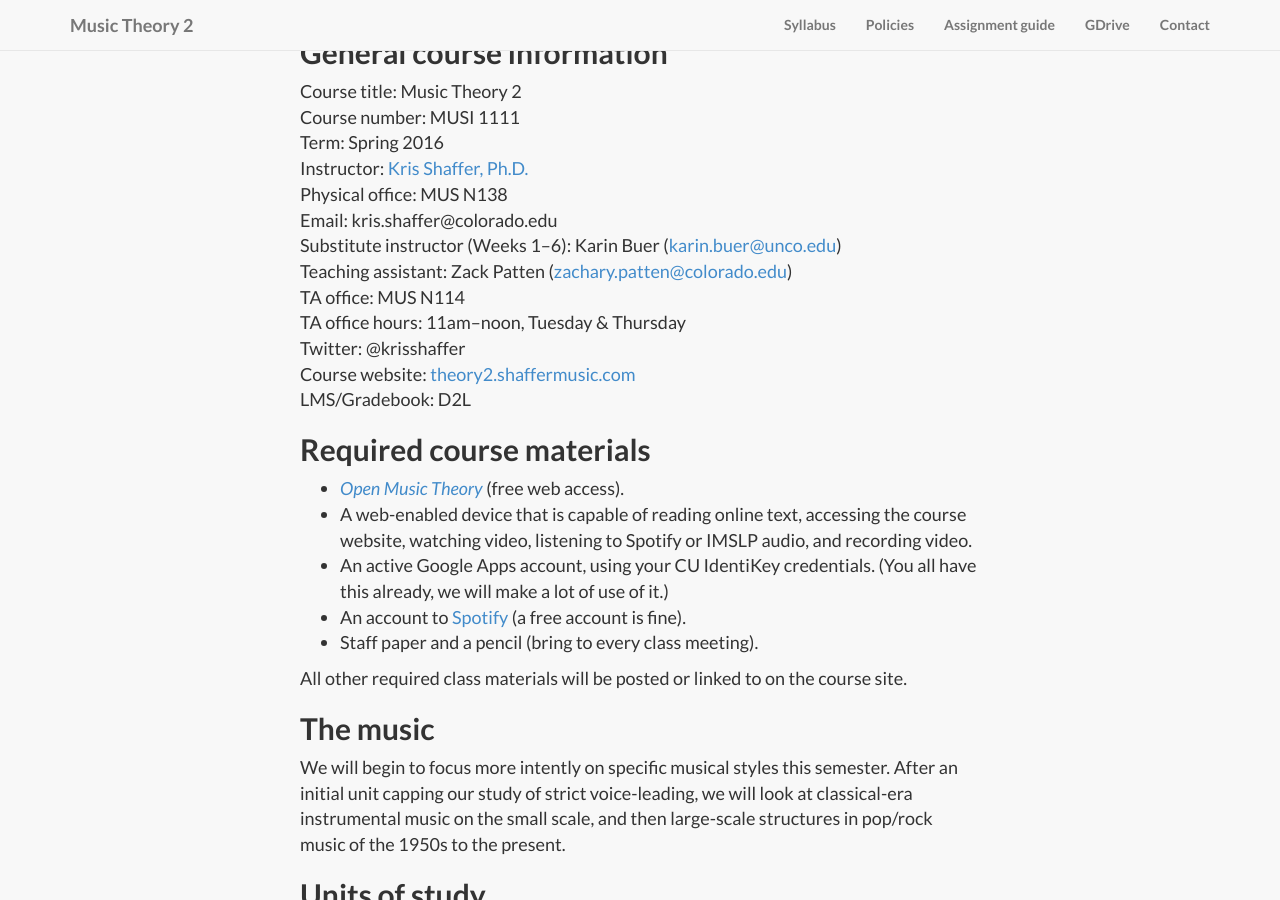
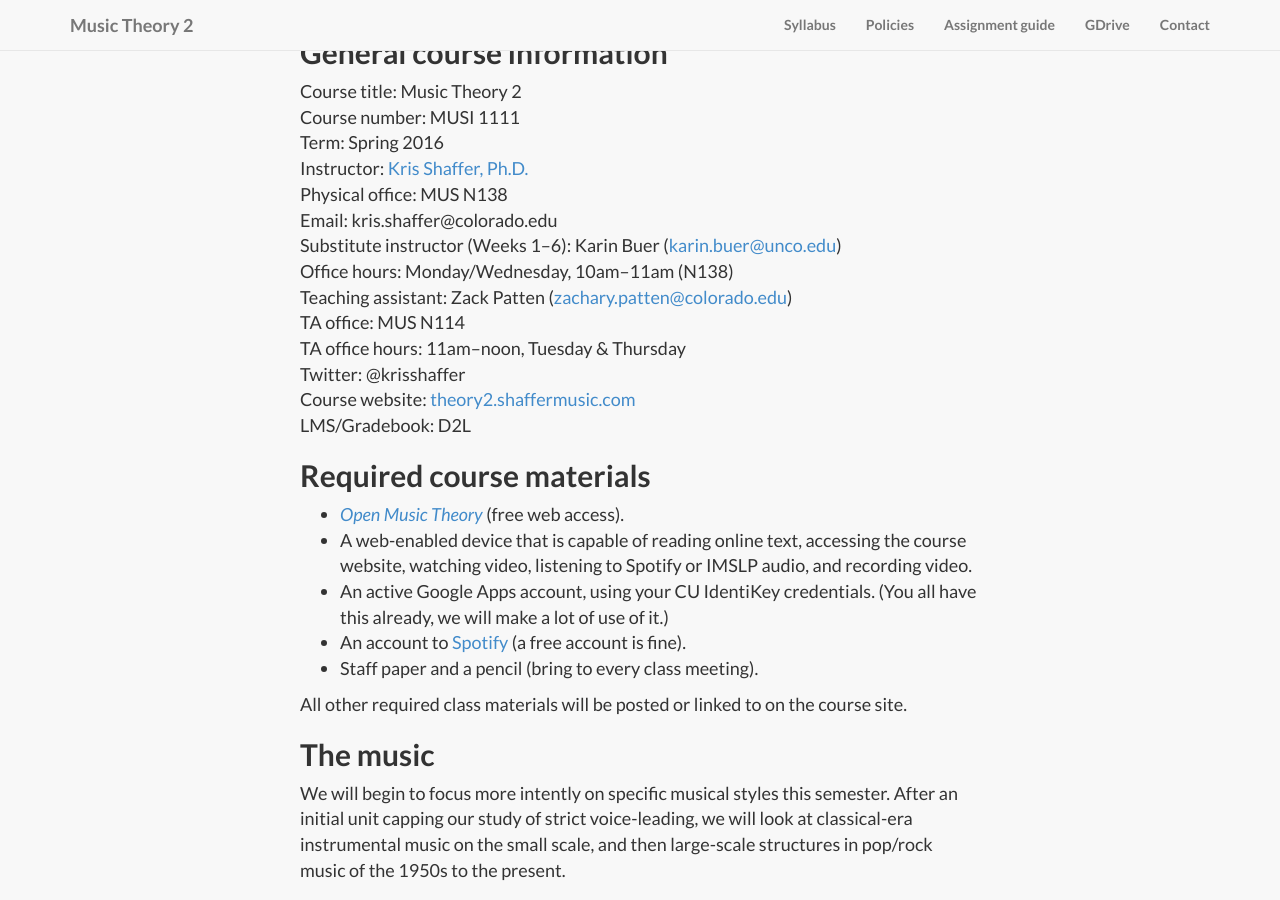
Before and after one commit to kshaffer/theory2, a Jekyll site: the page built from syllabus.md, in a window 1280 px wide and 900 px high, scrolled down 1486 px. Built offline with Jekyll 4.4.1, drawn with Linux system fonts in a browser that asks for light colours; nearby versions of some CDN libraries; library files that are not in the unit come from our copies.

Commit message:
karin office hours

```diff
--- a/syllabus.md
+++ b/syllabus.md
@@ -26,6 +26,7 @@ Instructor: [Kris Shaffer, Ph.D.](http://kris.shaffermusic.com)
 Physical office: MUS N138
 Email: kris.shaffer@colorado.edu
 Substitute instructor (Weeks 1–6): Karin Buer ([karin.buer@unco.edu](mailto:karin.buer@unco.edu))
+Office hours: Monday/Wednesday, 10am–11am (N138)
 Teaching assistant: Zack Patten ([zachary.patten@colorado.edu](mailto:zachary.patten@colorado.edu))
 TA office: MUS N114
 TA office hours: 11am–noon, Tuesday & Thursday
```
